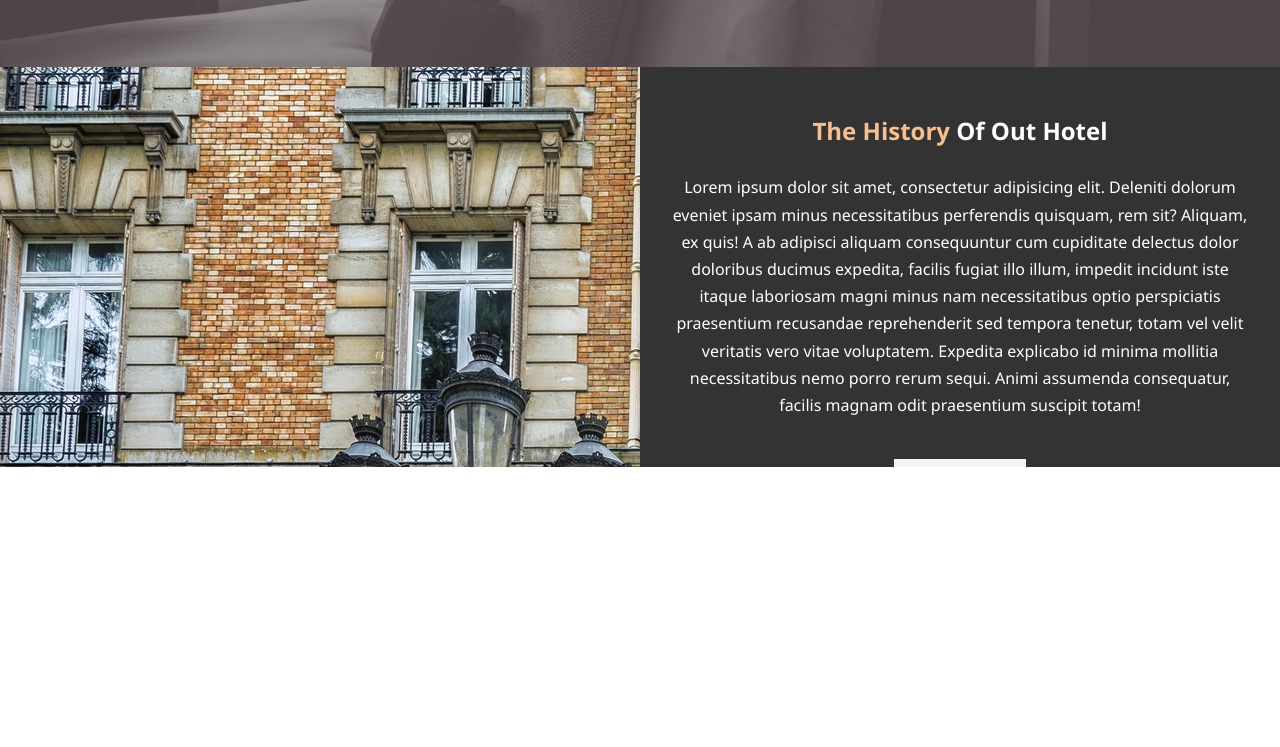
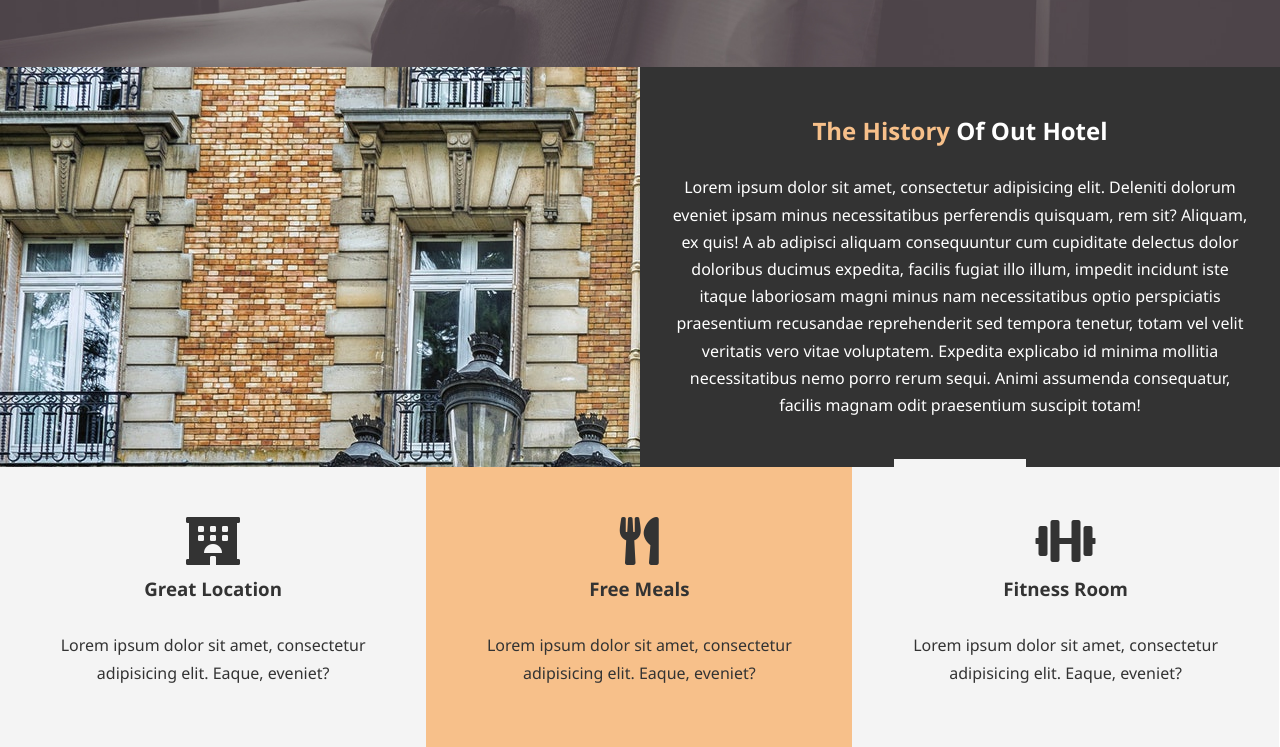
Before and after one commit to Belchenkov/hotel-website, a plain HTML site: page index.html in a window 1280 px wide. Shown: the part 600-1347 px from the top of the page. Before the commit the page ends 1067 px from the top, so only its background shows below. Drawn offline with Linux system fonts and the light colour scheme.

Commit message:
Section Features

```diff
--- a/css/style.css
+++ b/css/style.css
@@ -73,8 +73,8 @@ p {
 }
 
 .bg-primary {
-    background: #333;
-    color: #fff;
+    background: #f7c08a;
+    color: #333;
 }
 
 /* Navbar */
@@ -163,3 +163,15 @@ p {
 #home-info .info-content p {
     padding-bottom: 30px;
 }
+
+/* Features */
+.box {
+    float: left;
+    width: 33.3%;
+    padding: 50px;
+    text-align: center;
+}
+
+.box i {
+    margin-bottom: 10px;
+}
--- a/index.html
+++ b/index.html
@@ -7,6 +7,7 @@
     <meta http-equiv="X-UA-Compatible" content="ie=edge">
     <meta name="description" content="Welcome to the most extraordinary hotel in Boston Massachusetts">
     <meta name="keywords" content="hotel, boston hotel, new england hotel">
+    <link rel="stylesheet" href="https://use.fontawesome.com/releases/v5.6.3/css/all.css" integrity="sha384-UHRtZLI+pbxtHCWp1t77Bi1L4ZtiqrqD80Kn4Z8NTSRyMA2Fd33n5dQ8lWUE00s/" crossorigin="anonymous">
     <link rel="stylesheet" href="./css/style.css">
     <title>Hotel BT | Welcome</title>
 </head>
@@ -53,5 +54,23 @@
             <a href="about.html" class="btn btn-light">Read More</a>
         </div>
     </section>
+
+    <section id="features">
+        <div class="box bg-light">
+            <i class="fas fa-hotel fa-3x"></i>
+            <h3>Great Location</h3>
+            <p>Lorem ipsum dolor sit amet, consectetur adipisicing elit. Eaque, eveniet?</p>
+        </div>
+        <div class="box bg-primary">
+            <i class="fas fa-utensils fa-3x"></i>
+            <h3>Free Meals</h3>
+            <p>Lorem ipsum dolor sit amet, consectetur adipisicing elit. Eaque, eveniet?</p>
+        </div>
+        <div class="box bg-light">
+            <i class="fas fa-dumbbell fa-3x"></i>
+            <h3>Fitness Room</h3>
+            <p>Lorem ipsum dolor sit amet, consectetur adipisicing elit. Eaque, eveniet?</p>
+        </div>
+    </section>
 </body>
 </html>
```
